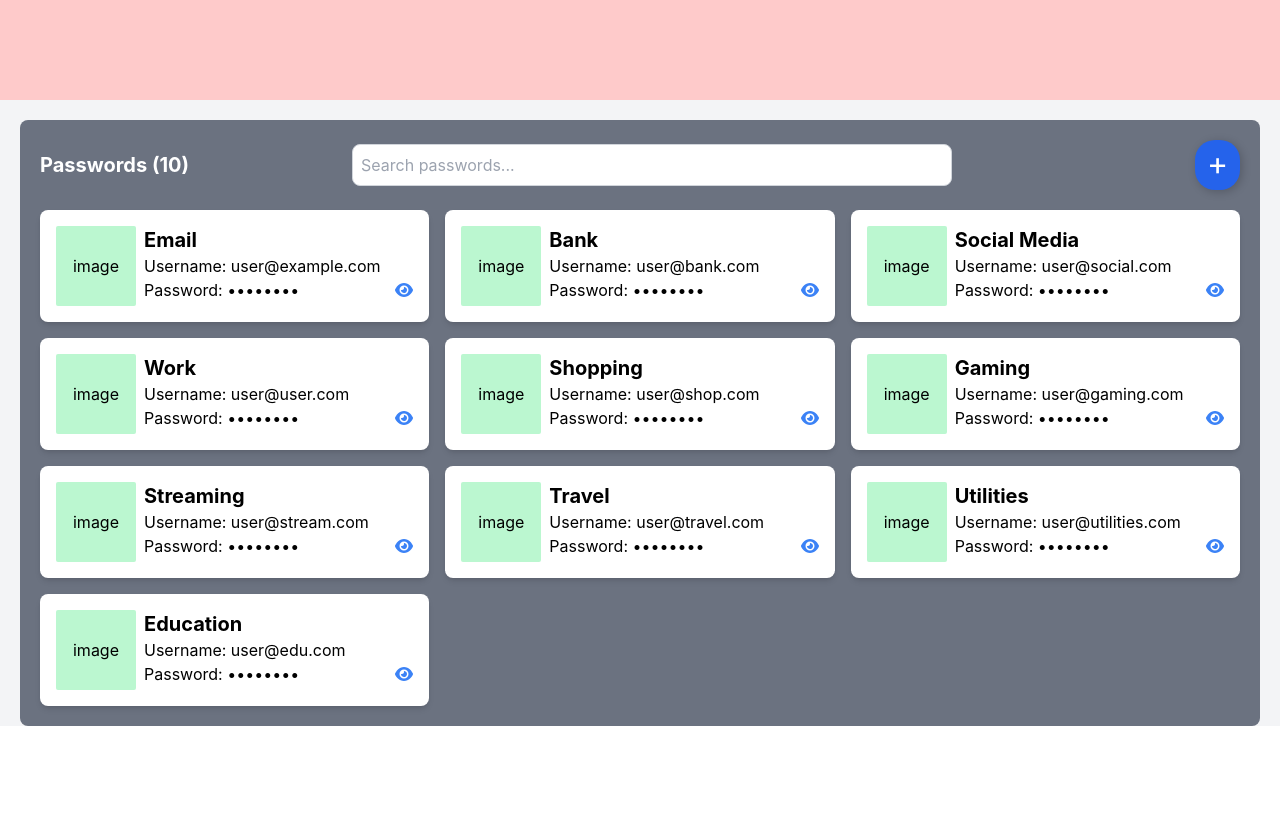
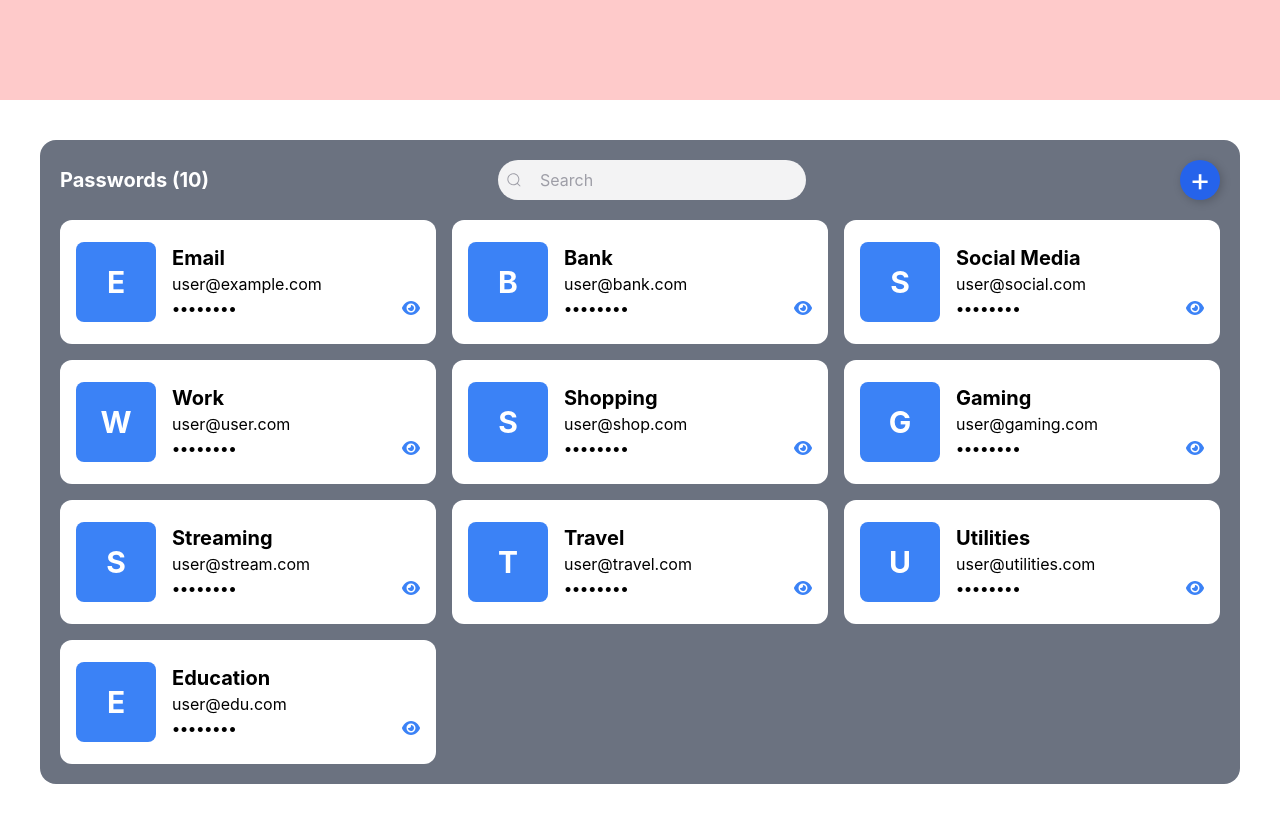
Before and after one commit to DavidBatoDev/gdg-flask-sj-client, a React (Vite) app in the folder password-mnger-client/: page / in a window 1280 px wide. Shown: the part 700-1522 px from the top of the page. Before the commit the page ends 1446 px from the top, so only its background shows below. Built offline with nearby package versions, Linux system fonts and the light colour scheme.

Commit message:
feat: update UI components for improved layout and styling

```diff
--- a/password-mnger-client/src/App.jsx
+++ b/password-mnger-client/src/App.jsx
@@ -23,7 +23,7 @@ const App = () => {
   };
 
   return (
-    <div className="h-full w-full bg-gray-100">
+    <div className="h-full w-full bg-white">
       <div className='flex'>
         <Welcome/>
         <GeneratePassword addPassword={addPassword} password={passwords} />
--- a/password-mnger-client/src/components/AddButton.jsx
+++ b/password-mnger-client/src/components/AddButton.jsx
@@ -16,9 +16,9 @@ const StyledWrapper = styled.div`
   .Btn {
     display: flex;
     align-items: center;
-    justify-content: flex-start;
-    width: 45px;
-    height: 50px;
+    justify-content: center;
+    width: 40px;
+    height: 40px;
     border: none;
     border-radius: 20px;
     cursor: pointer;
@@ -28,14 +28,23 @@ const StyledWrapper = styled.div`
     box-shadow: 2px 2px 10px rgba(0, 0, 0, 0.199);
   }
 
+  .Btn:hover {
+    justify-content: flex-start;
+    transition-duration: justify-content 1s ease;
+  }
+
   /* plus sign */
   .sign {
     width: 100%;
     height: 100%;
+    display: flex;
+    align-items: center;
+    justify-content: center;
     font-size: 2em;
     color: white;
-    transition-duration: .3s;
+    transition-duration: .5s;
   }
+
   /* text */
   .text {
     position: absolute;
--- a/password-mnger-client/src/components/Password.jsx
+++ b/password-mnger-client/src/components/Password.jsx
@@ -15,13 +15,19 @@ const Passwords = ({ addPassword, passwords }) => {
     );
   };
 
+  const getFirstLetter = (title) => {
+    return title.charAt(0).toUpperCase();
+  };
+
   return (
-    <div className="bg-gray-500 p-5 m-5 rounded-lg">
+    <div className="bg-gray-500 p-5 m-10 rounded-2xl">
       {/* Header Part */}
       <div className="flex items-center justify-between mb-5">
         <h1 className="text-xl font-bold text-white">Passwords ({passwords.length})</h1>
         {/* Search Bar */}
-        <SearchBar />
+
+          <SearchBar />
+
         {/* Add Button */}
         <div className="h-full w-[125px] flex items-center justify-end rounded-lg">
           <AddButton setIsModalOpen={setIsModalOpen} />
@@ -30,17 +36,17 @@ const Passwords = ({ addPassword, passwords }) => {
       {/* Grid Part */}
       <div className="grid grid-cols-1 md:grid-cols-2 lg:grid-cols-3 gap-4 text-black">
         {passwords.map((password) => (
-          <div key={password.id} className="bg-white flex p-4 rounded-lg shadow-md gap-2">
+          <div key={password.id} className="bg-white flex p-4 rounded-xl gap-4">
             <div className="flex items-center">
-              <div className="w-20 h-20 bg-green-200 flex items-center justify-center rounded-sm">
-                image
+              <div className="w-20 h-20 bg-blue-500 flex items-center justify-center rounded-lg text-white">
+                <span className="text-3xl font-bold">{getFirstLetter(password.title)}</span>
               </div>
             </div>
-              <div className="flex flex-col w-full">
+              <div className="flex flex-col w-full py-2">
                 <h2 className="text-xl font-bold">{password.title}</h2>
-                <p>Username: {password.username}</p>
+                <p>{password.username}</p>
                 <div className="flex items-center justify-between">
-                  <p>Password: {visiblePasswordIds.includes(password.id) ? password.password : '••••••••'}</p>
+                  <p className='font-semibold'>{visiblePasswordIds.includes(password.id) ? password.password : '••••••••'}</p>
                   <button onClick={() => toggleShowPassword(password.id)} className="text-blue-500 flex items-center justify-center">
                     {visiblePasswordIds.includes(password.id) ? <FontAwesomeIcon icon={faEyeSlash} /> : <FontAwesomeIcon icon={faEye} />}
                   </button>
--- a/password-mnger-client/src/components/SearchBar.jsx
+++ b/password-mnger-client/src/components/SearchBar.jsx
@@ -1,13 +1,64 @@
-const SearchBar = () => {
+import React from 'react';
+import styled from 'styled-components';
+
+const Input = () => {
   return (
-
-      <input
-        type="text"
-        placeholder="Search passwords..."
-        className="w-full md:w-1/2 p-2 border border-gray-300 rounded-lg"
-      />
-
+    <StyledWrapper>
+      <div className="group px-2">
+        <svg viewBox="0 0 24 24" aria-hidden="true" className="icon">
+          <g>
+            <path d="M21.53 20.47l-3.66-3.66C19.195 15.24 20 13.214 20 11c0-4.97-4.03-9-9-9s-9 4.03-9 9 4.03 9 9 9c2.215 0 4.24-.804 5.808-2.13l3.66 3.66c.147.146.34.22.53.22s.385-.073.53-.22c.295-.293.295-.767.002-1.06zM3.5 11c0-4.135 3.365-7.5 7.5-7.5s7.5 3.365 7.5 7.5-3.365 7.5-7.5 7.5-7.5-3.365-7.5-7.5z" />
+          </g>
+        </svg>
+        <input className="input" type="search" placeholder="Search" />
+      </div>
+    </StyledWrapper>
   );
 }
 
-export default SearchBar;
+const StyledWrapper = styled.div`
+  .group {
+    display: flex;
+    line-height: 28px;
+    align-items: center;
+    position: relative;
+    max-width: 400px;
+    min-width: 120px;
+
+  }
+
+  .input {
+    width: 100%;
+    height: 40px;
+    line-height: 28px;
+    padding: 0 1rem;
+    padding-left: 2.5rem;
+    border: 2px solid transparent;
+    border-radius: 20px;
+    outline: none;
+    background-color: #f3f3f4;
+    color: #0d0c22;
+    transition: 0.3s ease;
+  }
+
+  .input::placeholder {
+    color: #9e9ea7;
+  }
+
+  .input:focus,
+  input:hover {
+    outline: none;
+    border-color: #3b82f6 ;
+    background-color: #fff;
+    box-shadow: 0 0 0 4px rgb(59 130 246 / 10%);
+  }
+
+  .icon {
+    position: absolute;
+    left: 1rem;
+    fill: #9e9ea7;
+    width: 1rem;
+    height: 1rem;
+  }`;
+
+export default Input;
--- a/password-mnger-client/src/index.css
+++ b/password-mnger-client/src/index.css
@@ -6,6 +6,7 @@
   font-family: Inter, system-ui, Avenir, Helvetica, Arial, sans-serif;
   line-height: 1.5;
   font-weight: 400;
+  background-color: white;
 
 
 
```
